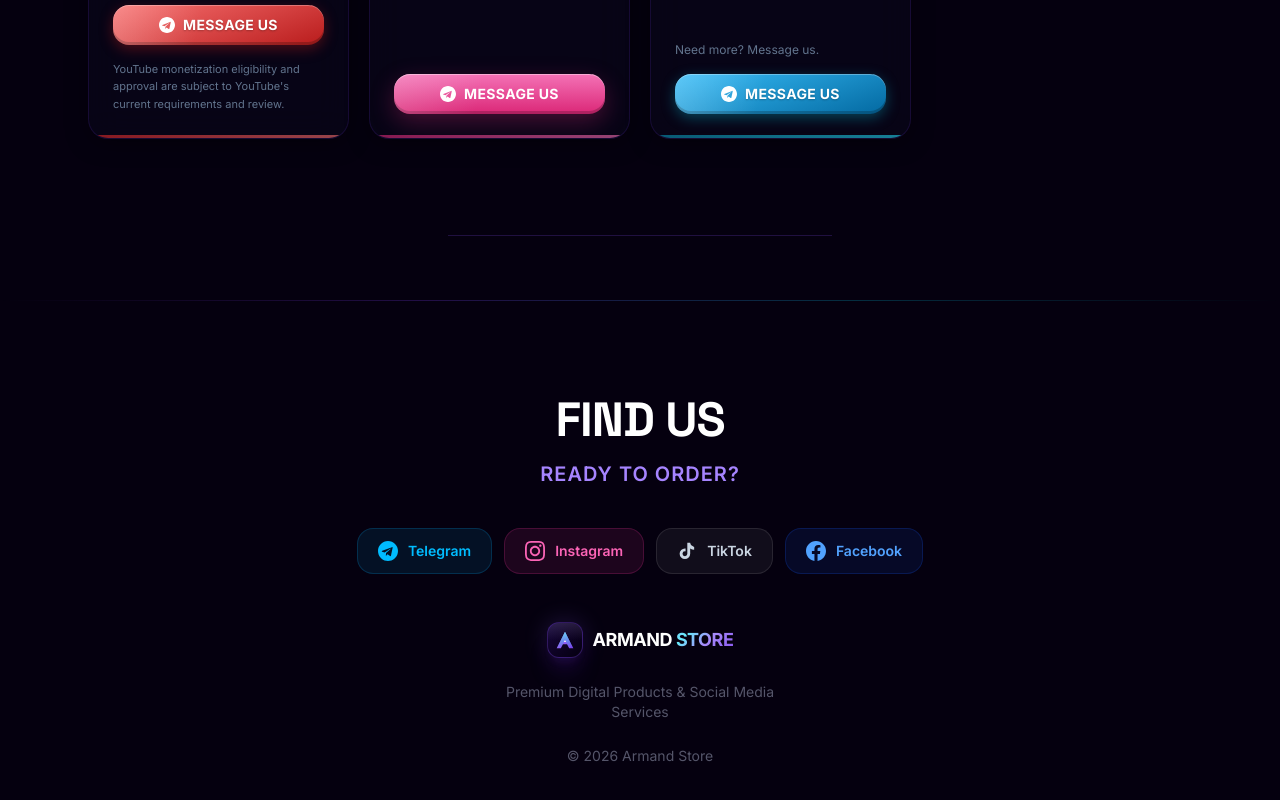
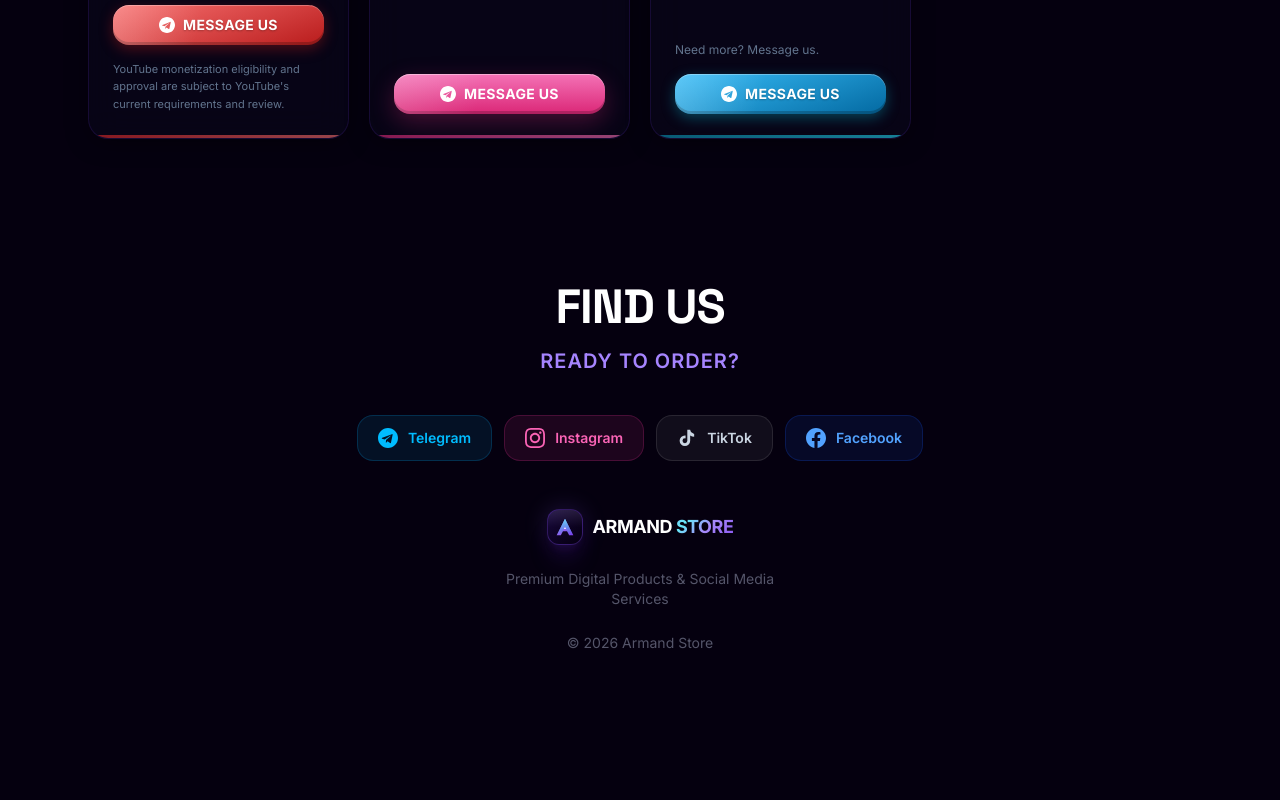
Before and after one commit to ARMAND187/Armand-store, a Next.js app: page /store in a window 1280 px wide. Shown: the part 1479-2279 px from the top of the page. After the commit the page ends 2172 px from the top, so only its background shows below. Built offline with nearby package versions, Linux system fonts and the light colour scheme.

Commit message:
style: remove divider lines before footer for a cleaner look

```diff
--- a/components/ProductSection.tsx
+++ b/components/ProductSection.tsx
@@ -295,11 +295,6 @@
             </div>
           </div>
         </div>
-
-        {/* Small subtle divider before footer */}
-        <div className="mt-20 sm:mt-24 mb-4">
-          <div className="h-px w-full max-w-sm mx-auto bg-violet-500/20" />
-        </div>
       </div>
     </section>
   );
--- a/components/SocialSection.tsx
+++ b/components/SocialSection.tsx
@@ -59,7 +59,6 @@
       className="relative z-10 pt-24 pb-6"
       aria-labelledby="social-heading"
     >
-      <div className="absolute top-0 left-0 right-0 divider-glow opacity-50" />
       <div className="max-w-3xl mx-auto px-4 sm:px-6 text-center">
         <h2
           id="social-heading"
```
